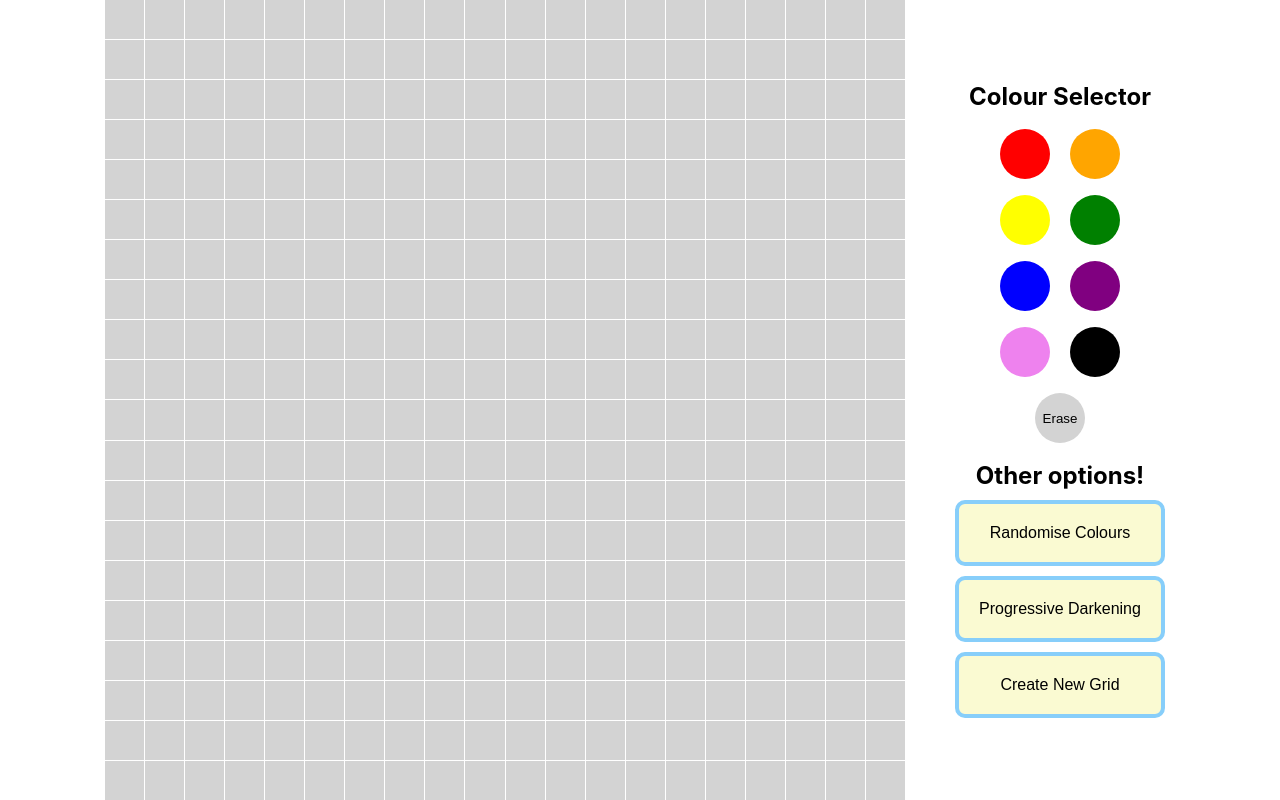
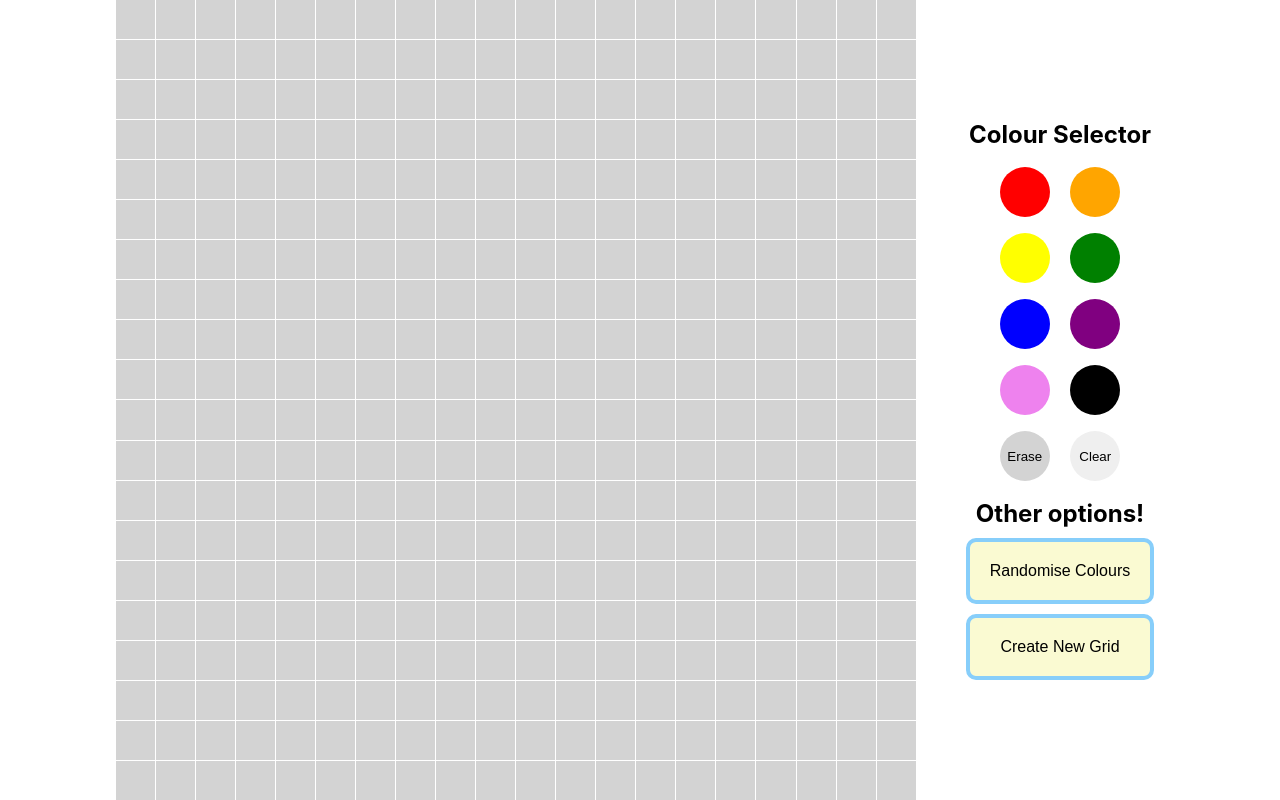
Before and after one commit to tyzrichard/odin-etch-a-sketch, a plain HTML site: page index.html in a window 1280 px wide. Drawn offline with Linux system fonts and the light colour scheme.

Commit message:
Add grid clear UI and dialog, as well as randomised RGB painting options

```diff
--- a/index.html
+++ b/index.html
@@ -29,25 +29,37 @@
       <button class="colour" id="violet"></button>
       <button class="colour" id="black"></button>
     </div>
-    <button class="erase colour" id="lightgrey">Erase</button>
+    <div>
+      <button class="erase colour" id="lightgrey">Erase</button>
+      <button class="clear">Clear</button>
+    </div>
+
     <div class="options">Other options!
       <button class="random">Randomise Colours</button>
-      <button class="darkening">Progressive Darkening</button>
       <button class="newGrid">Create New Grid</button>
     </div>
   </div>
 
 
   <script>
-    let colour = "blue";
+    // why are you here PISS OFF DAKSH
+    let colour = "lightgrey";
+    let randColour = false;
+    let prevGridLength = 20
 
     colourButtons = document.querySelectorAll(".colour");
     colourButtons.forEach((btn) => {
       btn.style.backgroundColor = btn.id;
       btn.addEventListener("click", () => {
         colour = btn.id;
+        randColour = false;
       });
     });
+
+    randColourButton = document.querySelector(".random");
+    randColourButton.addEventListener("click", () => {
+      randColour = true;
+    })
 
     function newGrid(length) {
       const container = document.querySelector(".container");
@@ -61,6 +73,12 @@
           const square = document.createElement("div");
           square.style.cssText = "display:flex; flex-direction: column; width: 100vh; background-color: lightgrey;";
           square.addEventListener("mouseover", () => {
+            if (randColour == true) {
+              const r = Math.floor(Math.random() * 256);
+              const g = Math.floor(Math.random() * 256);
+              const b = Math.floor(Math.random() * 256);
+              colour = `rgb(${r},${g},${b})`;
+            }
             square.style.cssText = `display:flex; flex-direction: column; width: 100vh; background-color: ${colour};`;
           });
           square.classList.add("square");
@@ -69,7 +87,12 @@
         container.appendChild(row);
       }
     }
-    newGrid(20);
+    newGrid(prevGridLength);
+
+    const clearButton = document.querySelector(".clear");
+    clearButton.addEventListener("click", () => {
+      newGrid(prevGridLength);
+    });
 
     const newGridButton = document.querySelector(".newGrid");
     newGridButton.addEventListener("click", () => {
@@ -80,10 +103,11 @@
         } else if (gridLength <= 0) {
           gridLength = 1;
         }
+        prevGridLength = gridLength
+        newGrid(gridLength);
       } else {
-        gridLength = 20;
+        alert("Hey! You may have entered an invalid value. Wanna try again?")
       }
-      newGrid(gridLength);
     });
   </script>
 </body>
--- a/style.css
+++ b/style.css
@@ -32,8 +32,7 @@ body {
 }
 
 .newGrid,
-.random,
-.darkening {
+.random {
     font-size: 16px;
     background-color: lightgoldenrodyellow;
     padding: 20px;
@@ -43,7 +42,7 @@ body {
     border-radius: 10px;
 }
 
-.colour {
+.colour, .clear {
     height: 50px;
     width: 50px;
     margin: 8px;
```
